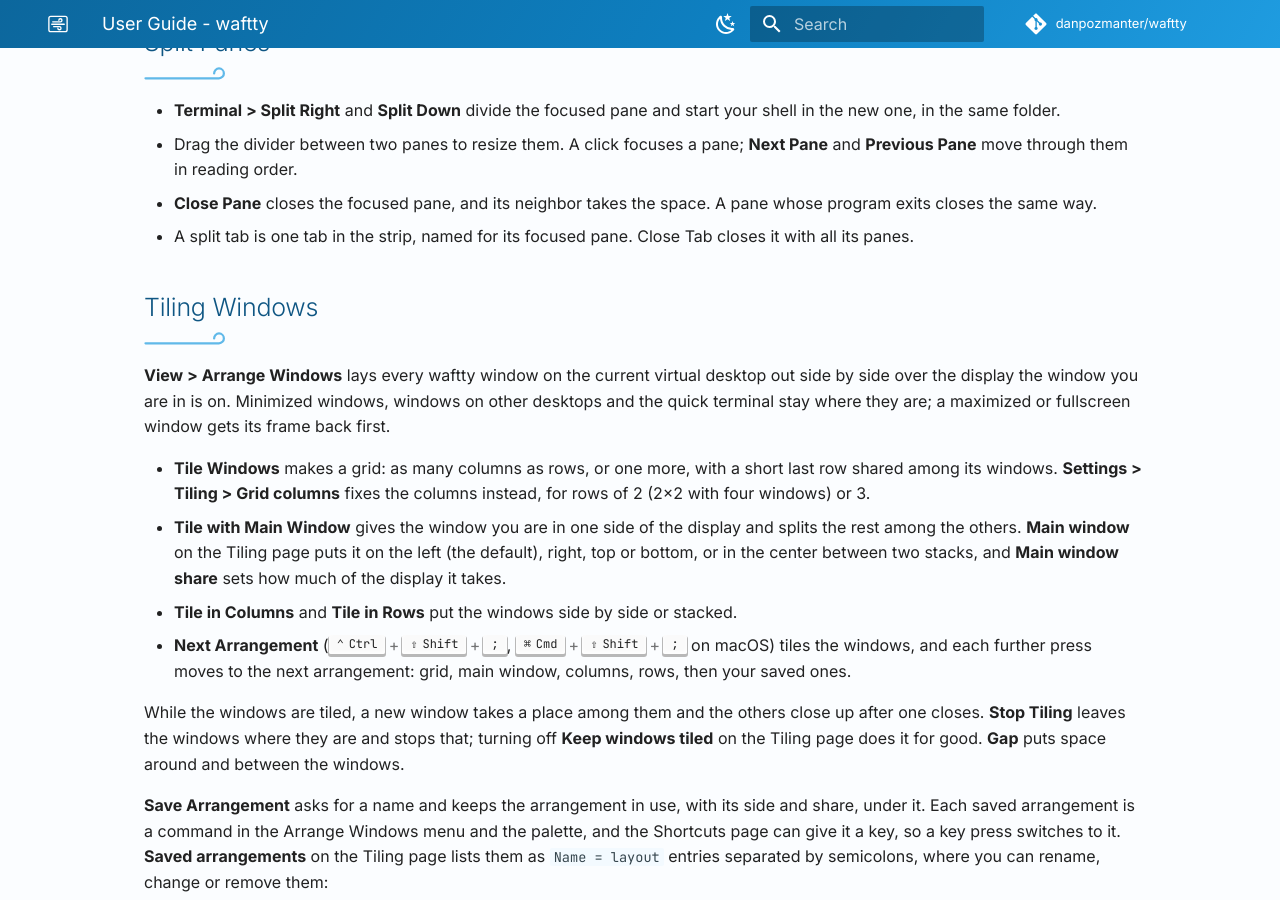
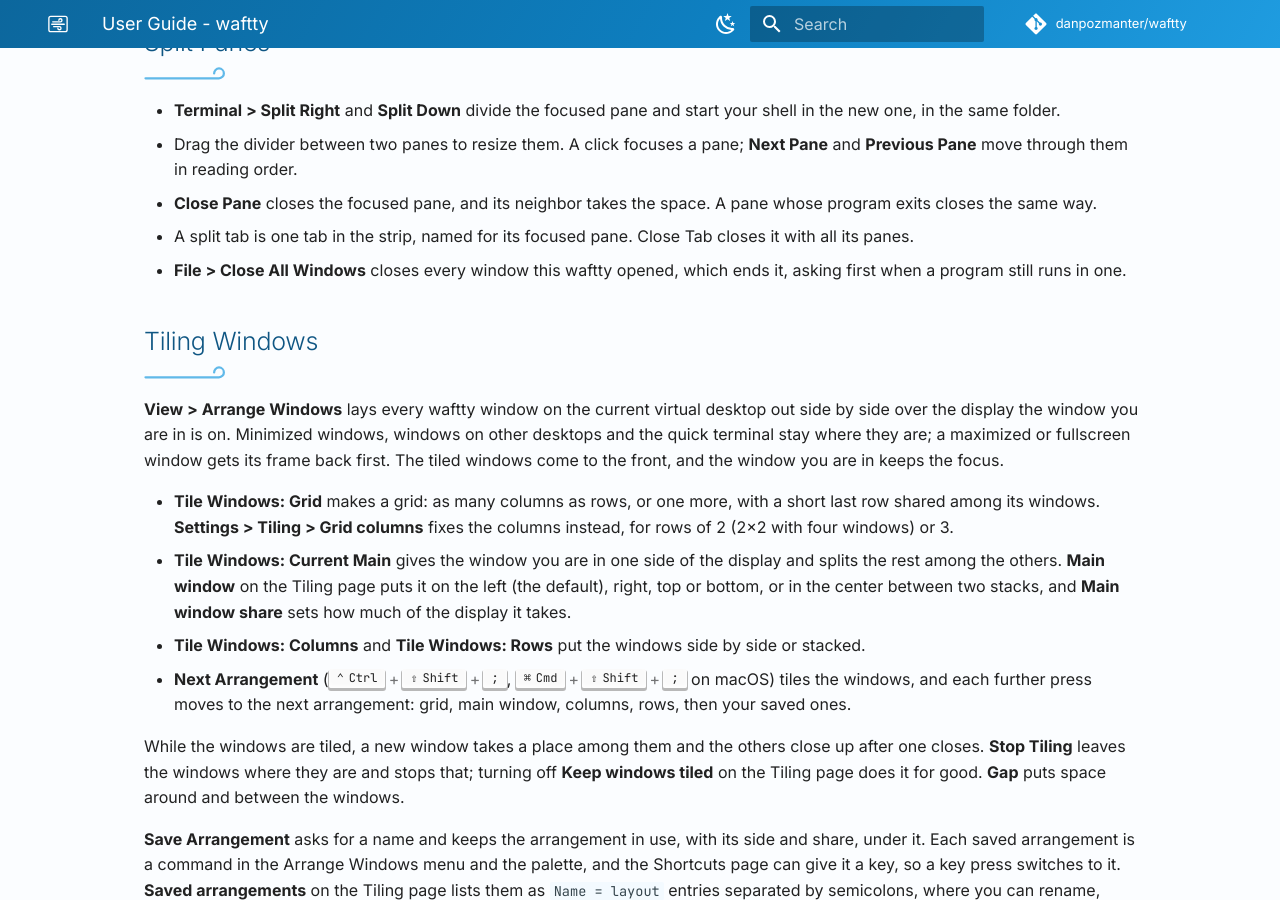
Before and after one commit to danpozmanter/waftty, an MkDocs documentation site: the page built from docs_src/guide.md, in a window 1280 px wide and 900 px high, scrolled down 5042 px. Built offline with MkDocs 1.6.1 and Material for MkDocs 9.7.7, drawn with Linux system fonts in a browser that asks for light colours; comment, search, counter and statistics services are not loaded; some of the changed text lies outside the part shown.

Commit message:
Fixes for 0.9.0 - Tiled windows
Claude-Session: https://claude.ai/code/session_01B8x9mfnhDY3xZU5sNKCYq3

```diff
--- a/docs_src/guide.md
+++ b/docs_src/guide.md
@@ -199,6 +199,8 @@ keep their own history as they always do.
   A pane whose program exits closes the same way.
 - A split tab is one tab in the strip, named for its focused pane. Close Tab
   closes it with all its panes.
+- **File > Close All Windows** closes every window this waftty opened, which
+  ends it, asking first when a program still runs in one.
 
 ## Tiling Windows
 
@@ -206,17 +208,19 @@ keep their own history as they always do.
 desktop out side by side over the display the window you are in is on.
 Minimized windows, windows on other desktops and the quick terminal stay
 where they are; a maximized or fullscreen window gets its frame back first.
+The tiled windows come to the front, and the window you are in keeps the
+focus.
 
-- **Tile Windows** makes a grid: as many columns as rows, or one more, with
+- **Tile Windows: Grid** makes a grid: as many columns as rows, or one more, with
   a short last row shared among its windows. **Settings > Tiling > Grid
   columns** fixes the columns instead, for rows of 2 (2x2 with four windows)
   or 3.
-- **Tile with Main Window** gives the window you are in one side of the
+- **Tile Windows: Current Main** gives the window you are in one side of the
   display and splits the rest among the others. **Main window** on the
   Tiling page puts it on the left (the default), right, top or bottom, or in
   the center between two stacks, and **Main window share** sets how much of
   the display it takes.
-- **Tile in Columns** and **Tile in Rows** put the windows side by side or
+- **Tile Windows: Columns** and **Tile Windows: Rows** put the windows side by side or
   stacked.
 - **Next Arrangement** (++ctrl+shift+semicolon++, ++cmd+shift+semicolon++ on
   macOS) tiles the windows, and each further press moves to the next
@@ -500,7 +504,7 @@ are saved, so the defaults follow your desktop.
 - **Quick Terminal**: the shortcut that shows and hides the
   [quick terminal](#quick-terminal), the edge it hangs from, and its length
   and depth.
-- **Tiling**: where [Tile with Main Window](#tiling-windows) puts the
+- **Tiling**: where [Tile Windows: Current Main](#tiling-windows) puts the
   main window and its share, the grid's columns, the gap between tiled
   windows, whether they stay tiled as windows open and close, and the saved
   arrangements.
```
Also changed, not shown: CHANGELOG.md (+6 -4 lines), README.md (+27 -40 lines), 6 other files.
